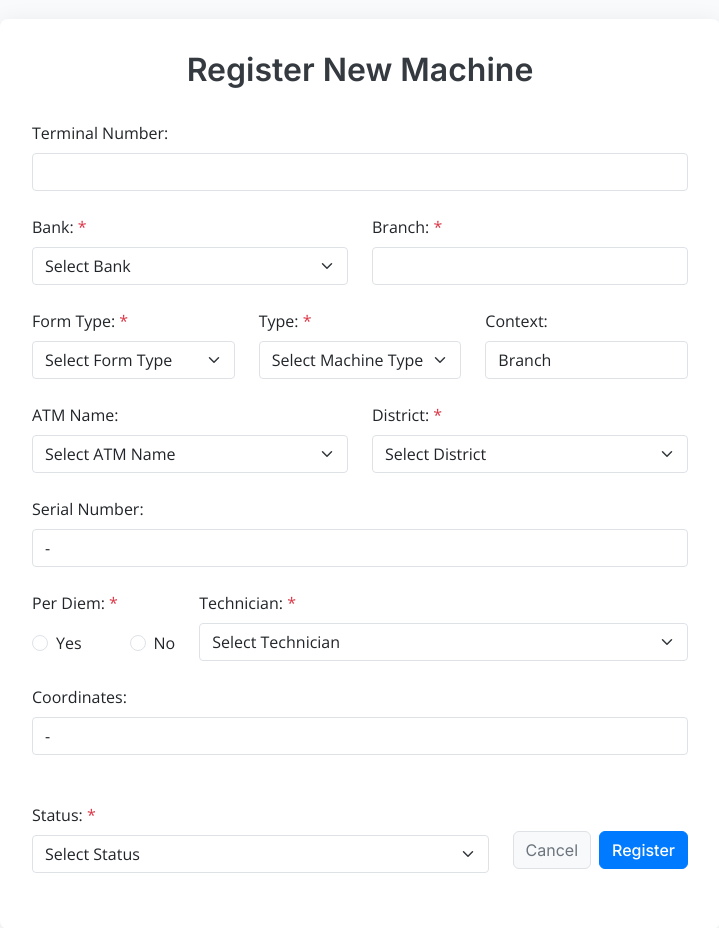
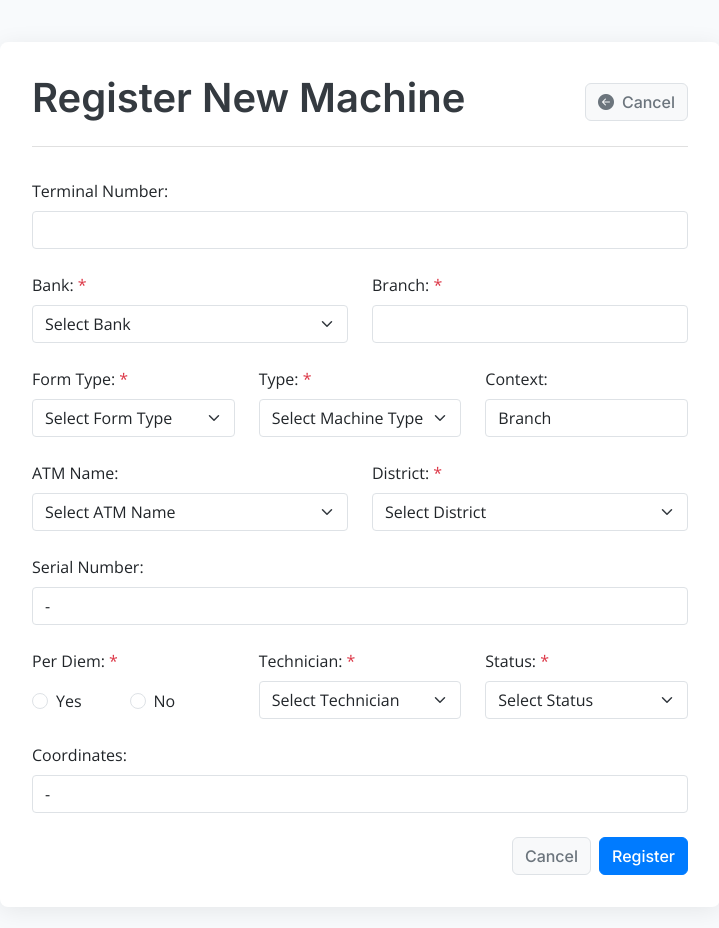
Before and after one commit to YoHighnessM/tech24_atmms, a PHP site: page /machines/machine_reg.php in a window 1280 px wide. Shown: the top 928 px of the page, without its empty margins (280-999 px from the left). Run offline with PHP 8.4, Linux system fonts and the light colour scheme; data that the repository does not hold is empty.

Commit message:
style tweak

```diff
--- a/machines/machine_reg.php
+++ b/machines/machine_reg.php
@@ -89,11 +89,12 @@ if ($_SERVER['REQUEST_METHOD'] === 'POST') {
             height: 100vh;
             margin: 0;
             padding: 0;
-            overflow: hidden;
             background: #f8fafc;
             display: flex;
             justify-content: center;
             align-items: center;
+            font-family: 'Inter', -apple-system, BlinkMacSystemFont, "Segoe UI", Roboto, "Helvetica Neue", Arial, sans-serif;
+            overflow-x: hidden;
         }
 
         .card {
@@ -104,6 +105,7 @@ if ($_SERVER['REQUEST_METHOD'] === 'POST') {
             max-width: 800px;
             padding: 2rem;
             background-color: #fff;
+            margin: 2rem 0;
         }
 
         h2,
@@ -118,10 +120,18 @@ if ($_SERVER['REQUEST_METHOD'] === 'POST') {
             font-family: 'Open Sans', sans-serif;
         }
 
-        h2 {
+        .header-container {
+            display: flex;
+            justify-content: space-between;
+            align-items: center;
+            margin-bottom: 2rem;
+            border-bottom: 1px solid #e0e0e0;
+            padding-bottom: 1rem;
+        }
+
+        .card-title {
+            color: #343a40;
             font-weight: 600;
-            margin-bottom: 2rem;
-            color: #343a40;
         }
 
         .form-group {
@@ -133,10 +143,13 @@ if ($_SERVER['REQUEST_METHOD'] === 'POST') {
             border-radius: 0.25rem;
         }
 
+        .btn {
+            font-weight: 500;
+        }
+
         .btn-primary {
             background-color: #007bff;
             border-color: #007bff;
-            font-weight: 500;
         }
 
         .btn-primary:hover {
@@ -144,13 +157,14 @@ if ($_SERVER['REQUEST_METHOD'] === 'POST') {
             border-color: #004a9e;
         }
 
-        .btn-outline-secondary {
+        .btn-back {
+            background-color: #f8f9fa;
             border-color: #dee2e6;
             color: #6c757d;
-            background-color: #f8f9fa;
+            font-weight: 500;
         }
 
-        .btn-outline-secondary:hover {
+        .btn-back:hover {
             background-color: #e2e6ea;
             border-color: #dae0e5;
             color: #343a40;
@@ -165,12 +179,28 @@ if ($_SERVER['REQUEST_METHOD'] === 'POST') {
             background-color: #007bff;
             border-color: #007bff;
         }
+
+        .form-section-title {
+            font-weight: 600;
+            color: #495057;
+            margin-bottom: 1.5rem;
+            font-family: 'Inter', sans-serif;
+        }
+
+        .form-section {
+            padding-top: 1.5rem;
+            margin-top: 1.5rem;
+            border-top: 1px solid #e9ecef;
+        }
     </style>
 </head>
 
 <body>
     <div class="card">
-        <h2 class="text-center">Register New Machine</h2>
+        <div class="header-container">
+            <h1 class="card-title">Register New Machine</h1>
+            <a href="machine_list.php" class="btn btn-back"><i class="bi bi-arrow-left-circle-fill me-2"></i>Cancel</a>
+        </div>
         <form method="POST">
             <div class="row">
                 <div class="col-12 form-group">
@@ -251,7 +281,7 @@ if ($_SERVER['REQUEST_METHOD'] === 'POST') {
             </div>
 
             <div class="row">
-                <div class="col-auto form-group">
+                <div class="col-md-4 form-group">
                     <label class="form-label">Per Diem: <span class="text-danger">*</span></label>
                     <div class="d-flex radio-group mt-2">
                         <div class="form-check me-4">
@@ -264,13 +294,22 @@ if ($_SERVER['REQUEST_METHOD'] === 'POST') {
                         </div>
                     </div>
                 </div>
-                <div class="col form-group">
+                <div class="col-md-4 form-group">
                     <label for="technician" class="form-label">Technician: <span class="text-danger">*</span></label>
                     <select class="form-select" id="technician" name="technician" required>
                         <option value="" disabled selected>Select Technician</option>
                         <?php while ($t = $technicians->fetch_assoc()): ?>
                             <option value="<?= $t['id'] ?>"><?= $t['fullname'] ?></option>
                         <?php endwhile; ?>
+                    </select>
+                </div>
+                <div class="col-md-4 form-group">
+                    <label for="status" class="form-label">Status: <span class="text-danger">*</span></label>
+                    <select class="form-select" id="status" name="status" required>
+                        <option value="" disabled selected>Select Status</option>
+                        <option value="Active">Active</option>
+                        <option value="Inactive">Inactive</option>
+                        <option value="Relocated">Relocated</option>
                     </select>
                 </div>
             </div>
@@ -282,23 +321,10 @@ if ($_SERVER['REQUEST_METHOD'] === 'POST') {
                 </div>
             </div>
 
-            <!-- Updated Status Row -->
-            <div class="row align-items-center mt-4">
-                <div class="col form-group">
-                    <label for="status" class="form-label">Status: <span class="text-danger">*</span></label>
-                    <select class="form-select" id="status" name="status" required>
-                        <option value="" disabled selected>Select Status</option>
-                        <option value="Active">Active</option>
-                        <option value="Inactive">Inactive</option>
-                        <option value="Relocated">Relocated</option>
-                    </select>
-                </div>
-                <div class="col-auto d-flex justify-content-end gap-2 form-group mb-0">
-                    <button type="button" class="btn btn-outline-secondary" onclick="window.location.href='machine_list.php'">Cancel</button>
-                    <button type="submit" class="btn btn-primary">Register</button>
-                </div>
+            <div class="d-flex justify-content-end gap-2 form-group mb-0">
+                <button type="button" class="btn btn-back" onclick="window.location.href='machine_list.php'">Cancel</button>
+                <button type="submit" class="btn btn-primary">Register</button>
             </div>
-
         </form>
     </div>
     <script src="https://cdn.jsdelivr.net/npm/bootstrap@5.3.0/dist/js/bootstrap.bundle.min.js"></script>
```
